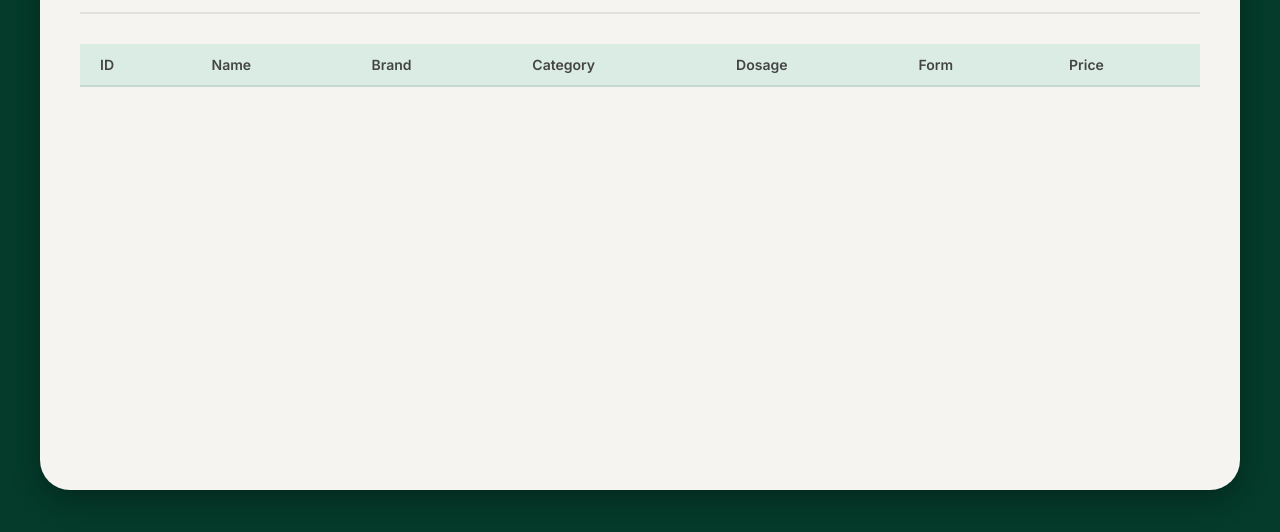
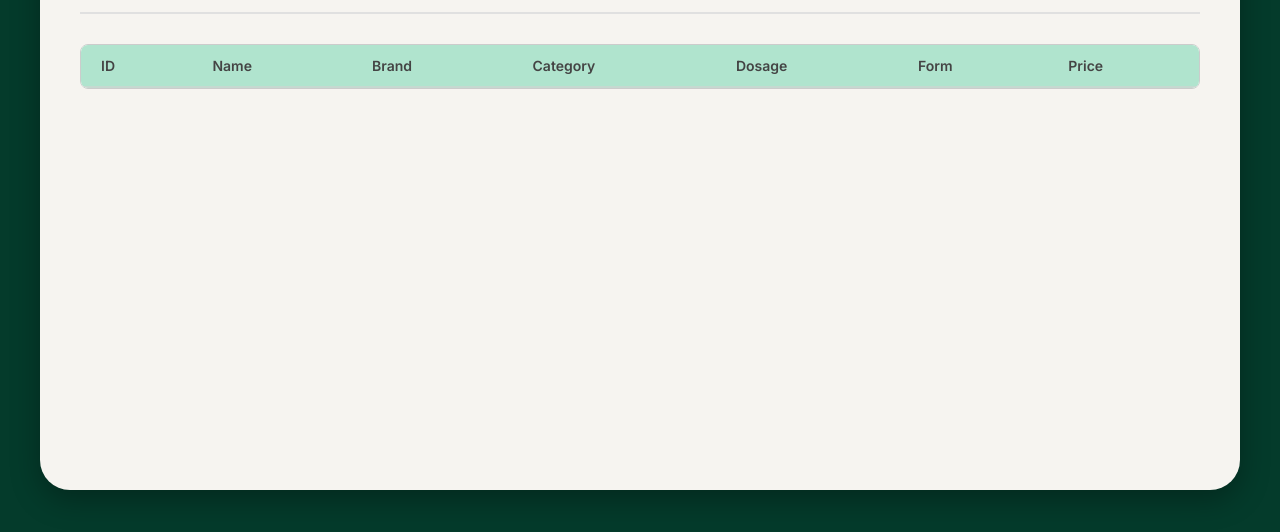
Before and after one commit to 2240627-droid/Rxcellence_Admin, a website: page public/medicine-masterlist.html in a window 1280 px wide. Shown: the part 254-786 px from the top of the page. Drawn offline with Linux system fonts and the light colour scheme; no server answers.

Commit message:
Finished everything in medicine masterlist

```diff
--- a/public/medicine-masterlist.css
+++ b/public/medicine-masterlist.css
@@ -157,11 +157,11 @@ table {
   width: 100%;
   border-collapse: collapse;
   font-size: 14px;
-  background-color: #f6f4f0;
+  background-color: #f0f6f3;
 }
 
 thead {
-  background-color: #dbece5;
+  background-color: #b0e4ce;
   position: sticky;
   top: 0;
   z-index: 10;
@@ -194,6 +194,23 @@ td {
   vertical-align: top;
 }
 
+.table-scroll {
+  max-height: 400px;
+  overflow-y: auto;
+  overflow-x: auto;
+  border: 1px solid #ccc;
+  border-radius: 8px;
+}
+
+/* keep header sticky */
+thead {
+  background-color: #b0e4ce;
+  position: sticky;
+  top: 0;
+  z-index: 10;
+}
+
+
 
 /* --- Responsive --- */
 @media (max-width: 768px) {
--- a/public/medicine-masterlist.html
+++ b/public/medicine-masterlist.html
@@ -42,6 +42,7 @@
       </div>
 
       <div class="table-wrapper">
+        <div class="table-scroll">
           <table>
             <thead>
               <tr>
@@ -55,9 +56,12 @@
               </tr>
             </thead>
             <tbody id="medicineTbody">
-            <!-- Medicine rows will be populated here dynamically -->
+              <!-- rows populated dynamically -->
             </tbody>
           </table>
+        </div>
+      </div>
+
       </div>
     </div>
   </div>
--- a/screens/adminMedicineMasterList/models/medicineModel.js
+++ b/screens/adminMedicineMasterList/models/medicineModel.js
@@ -1,6 +1,6 @@
 const db = require('../../../server/config/db');
 
-async function fetchMedicines(limit = 10, sort = 'ASC') {
+async function fetchMedicines(limit = 50, sort = 'ASC') {
   const order = sort.toUpperCase() === 'DESC' ? 'DESC' : 'ASC';
   const query = `
   SELECT
@@ -13,7 +13,7 @@ async function fetchMedicines(limit = 10, sort = 'ASC') {
     price
 FROM medicines
     ORDER BY med_id ${order}
-    LIMIT ${Number(limit) || 10}
+    LIMIT ${Number(limit) || 50}
   `;
   const [rows] = await db.query(query);
   return rows || [];
```
Lines whose indentation alone changed are shown as unchanged.
